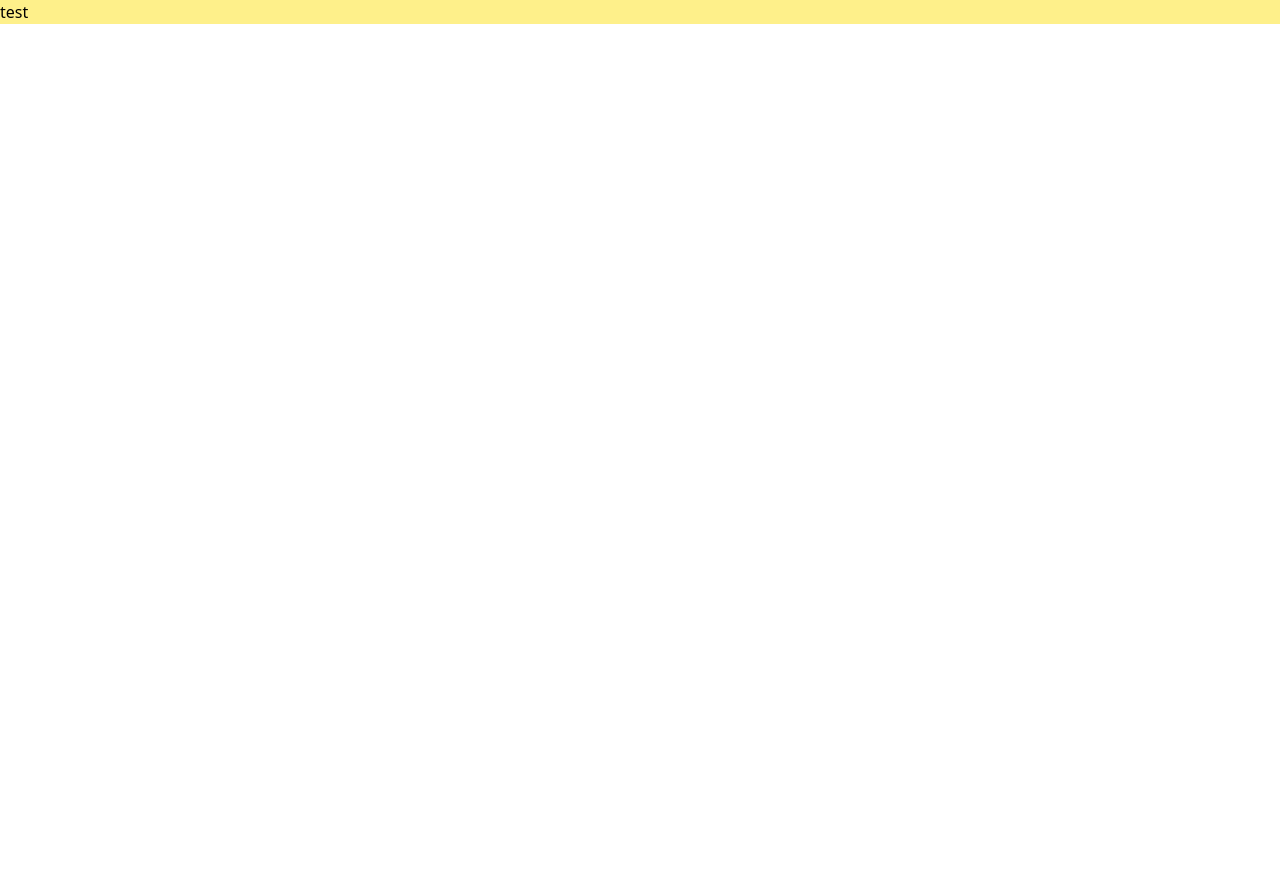
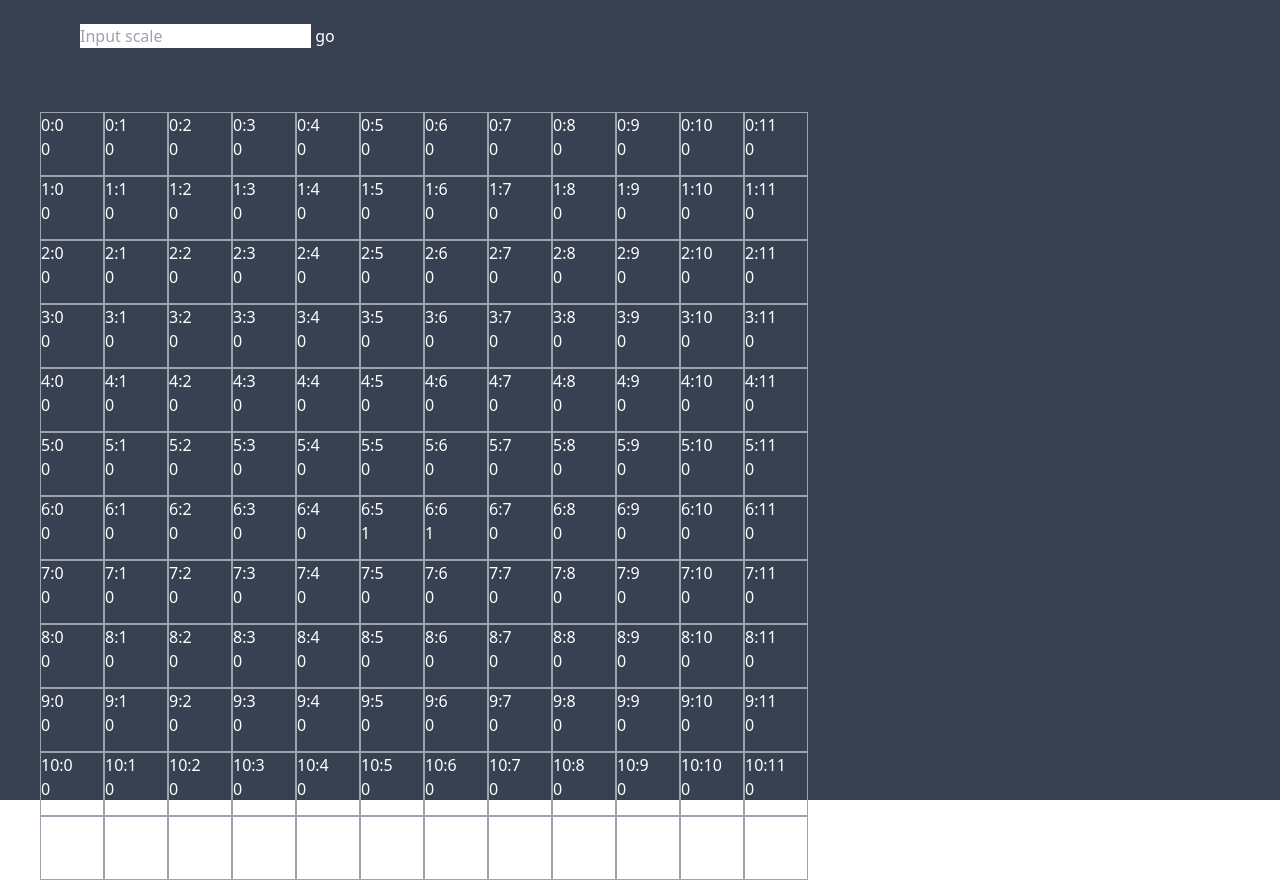
Before and after one commit to RedRe4per/test-next-init, a Next.js app: page / in a window 1280 px wide. Before the commit the page ends 800 px from the top, so only its background shows below. Built offline with nearby package versions, Linux system fonts and the light colour scheme.

Commit message:
feat: basic

```diff
--- a/pages/index.tsx
+++ b/pages/index.tsx
@@ -1,8 +1,45 @@
+import { useState } from "react";
+
 export default function Home() {
+  const [forward, setForward] = useState("right");
+  const scale = 12;
+  const startPoint = Math.ceil(scale/2);
+
+  const boardArray: any = [];
+  for(let i = 0; i<scale; i++){
+    boardArray[i] = [];
+    for(let j = 0; j<scale; j++){
+      boardArray[i][j] = 0;
+    }
+  }
+
+  const snake: any = [];
+  snake.push([startPoint, startPoint-1], [startPoint, startPoint])
+  console.log(boardArray)
+
+  boardArray[startPoint][startPoint]=1;
+  boardArray[startPoint][startPoint-1]=1;
+
+
+
   return (
     <>
-      <main className="bg-yellow-200">
-        <section>test</section>
+      <main className="bg-gray-700 text-white h-[100vh]">
+        <section className="pt-6 pl-20">
+          <input type="text" placeholder="Input scale"/>
+          <span> go</span>
+        </section>
+        <section className="pt-16 pl-10">
+          {boardArray.map((row:any, index1: number)=>{
+            return <div className="flex" key={index1}>{
+              row.map((column: string, index2: number)=>{
+                return <div className="w-16 h-16 border border-gray-400" key={index2}><div>{index1}:{index2}</div><div>{column}</div></div>
+              })
+            }</div>
+
+          })}
+
+        </section>
       </main>
     </>
   );
```
